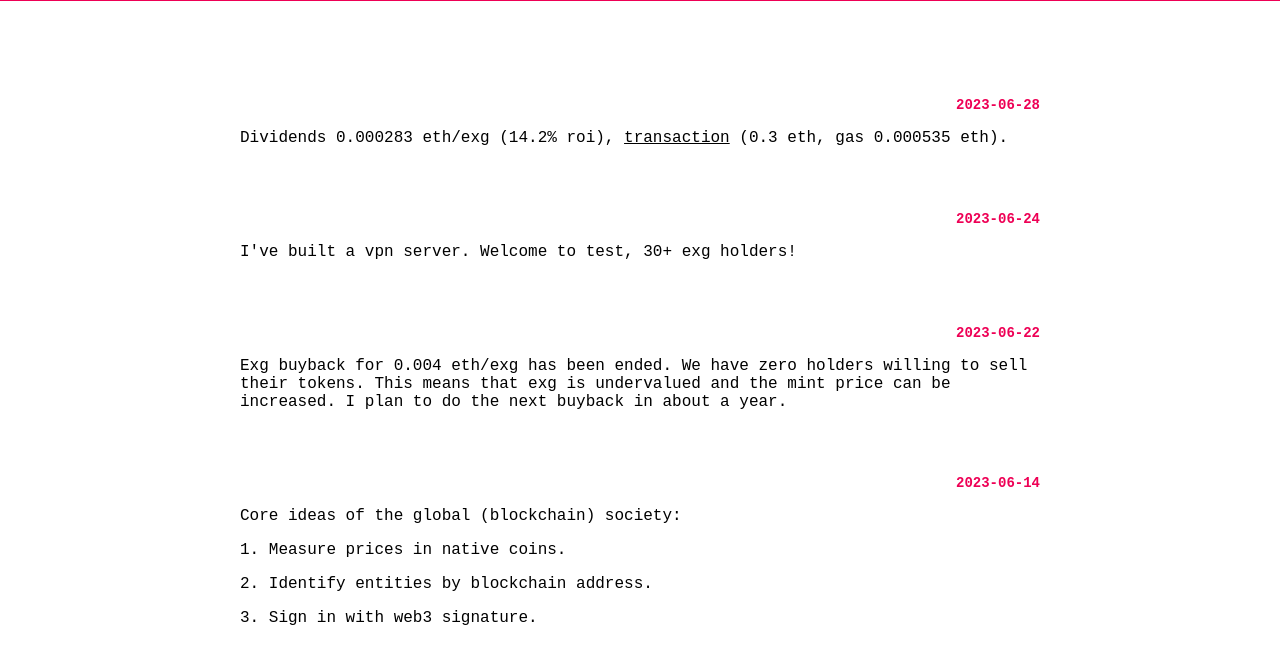
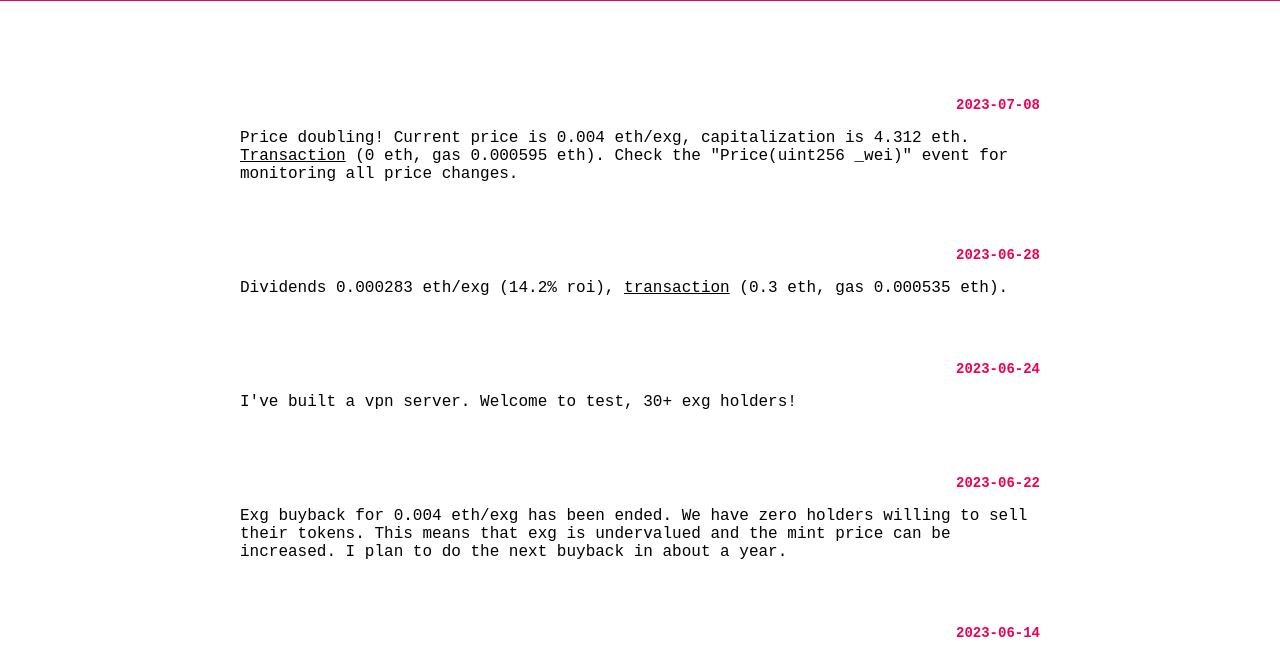
Before and after one commit to exglos/jo, a plain HTML site: page index.html in a window 1280 px wide. Shown: the part 139-793 px from the top of the page. Drawn offline with Linux system fonts and the light colour scheme; a web font is replaced by a local one.

Commit message:
1.6.0 price

```diff
--- a/index.html
+++ b/index.html
@@ -1,12 +1,12 @@
 <!DOCTYPE html>
-<!-- 1.4.0 -->
+<!-- 1.6.0 -->
 <html lang="en">
     <head>
         <title>Jo Satoshi's blog</title>
 
         <meta charset="utf-8" />
         <meta name="description" content="exglos Jo Satoshi blog" />
-        <meta name="keywords" content="exglos jo satoshi exg" />
+        <meta name="keywords" content="exglos jo satoshi blog" />
         <meta name="viewport" content="width=device-width, initial-scale=1.0" />
         <meta name="theme-color" content="#EE0055" />
 
@@ -93,6 +93,12 @@
             <h2>blog</h2>
         </div>
         <div id="main">
+            <h2 id="a2023-07-08">2023-07-08</h2>
+            <p>Price doubling! Current price is 0.004 eth/exg, capitalization is 4.312 eth.
+                <a href="https://etherscan.io/tx/0xc03726ce97c86b8ee70b6ab436d7816ed0735d066daadc594ccb02565f913484"
+                   target="_blank">Transaction</a>
+                (0 eth, gas 0.000595 eth).
+                Check the "Price(uint256 _wei)" event for monitoring all price changes.</p>
             <h2 id="a2023-06-28">2023-06-28</h2>
             <p>Dividends 0.000283 eth/exg (14.2% roi),
                 <a href="https://etherscan.io/tx/0x2f67cfd714f2523c842fb66689984cb56e27f121e0f03a387d6286ebced16906"
```
